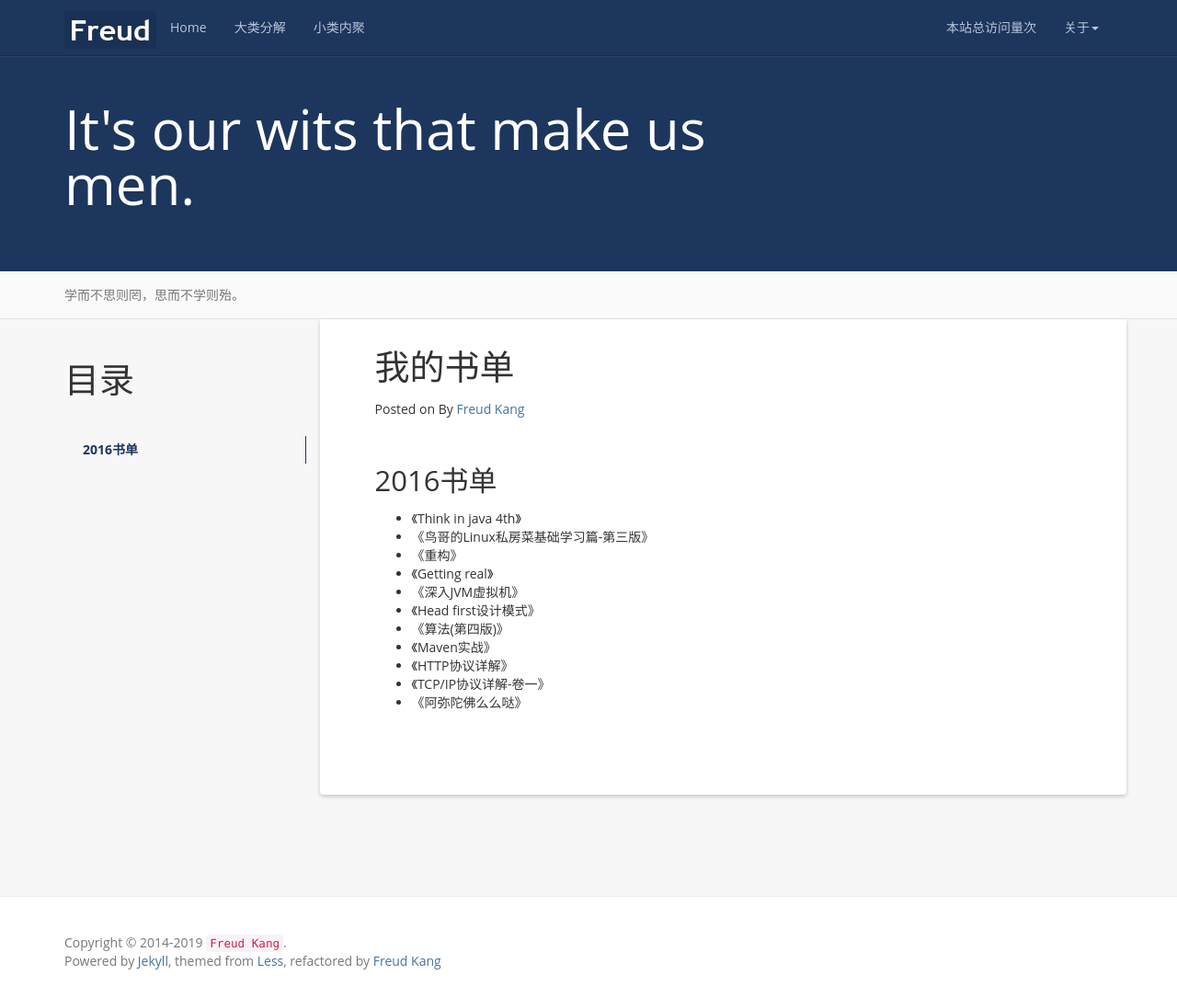
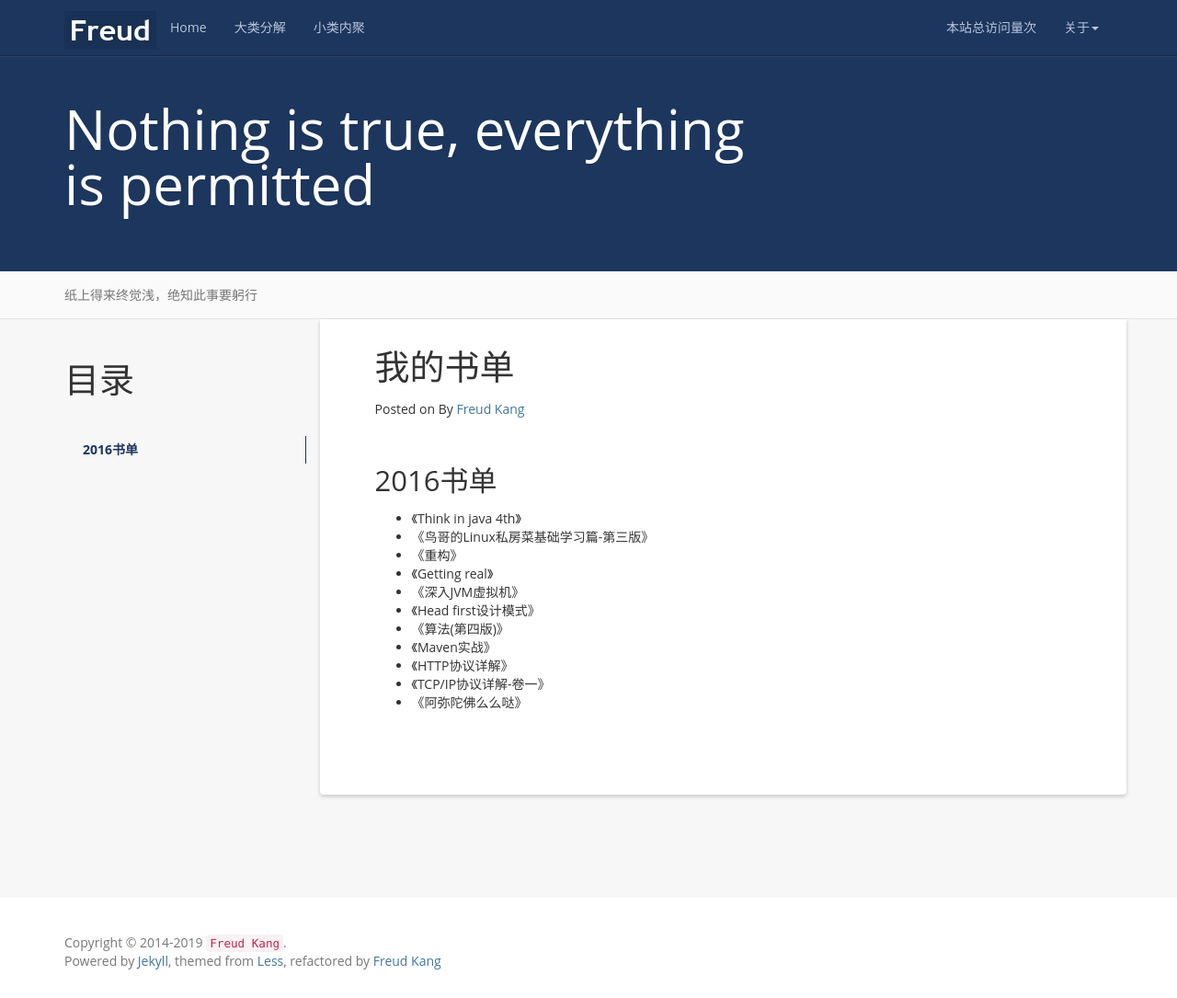
Before and after one commit to stafolish/stafolish.github.io, a Jekyll site: the page built from books.md, in a window 1280 px wide and 1085 px high. Shown: the whole window at 92% size. Built offline with Jekyll 4.4.1, drawn with Linux system fonts in a browser that asks for light colours; nearby versions of some CDN libraries; a script that is not in the unit is left out; comment, search, counter and statistics services are not loaded.

Commit message:
修改_config.yaml
基础配置修改

```diff
--- a/_config.yml
+++ b/_config.yml
@@ -1,15 +1,15 @@
 # Site settings
-name: Less Or More
-email: luoyan35714@126.com
+name: stafolish
+email: ai.xmg.go@gmail.com
 author: Freud Kang
-url: http://www.hifreud.com
+# url: http://www.hifreud.com
 resume_site: http://www.hifreud.com/Resume.io/
-github: https://github.com/luoyan35714/
-baseurl: "/LessOrMore"
-description: Actually, less is more!
-meta_description: 康志华;个人博客;学而不思则罔;思而不学则殆;生命不止;折腾不休
-motto: It's our wits that make us men.
-banner: 学而不思则罔，思而不学则殆。
+github: https://github.com/stafolish/
+# baseurl: "/LessOrMore"
+description: stay hungry,stay foolish
+meta_description: java是世界上最好的语言🤣
+motto: Nothing is true, everything is permitted
+banner: 纸上得来终觉浅，绝知此事要躬行
 
 #permalink: /:categories/:year/:month/:day/:title/
 permalink: /:year/:month/:day/:title/
@@ -17,9 +17,9 @@ paginate: 10
 
 exclude: ['README.md', 'Gemfile.lock', 'Gemfile', 'Rakefile']
 
-github_username: luoyan35714
+github_username: stafolish
 
 # Build settings
 markdown: kramdown
 
-baidu_analysis: 94be4b0f9fc5d94cc0d0415ea6761ae9
+# baidu_analysis: 94be4b0f9fc5d94cc0d0415ea6761ae9
```
